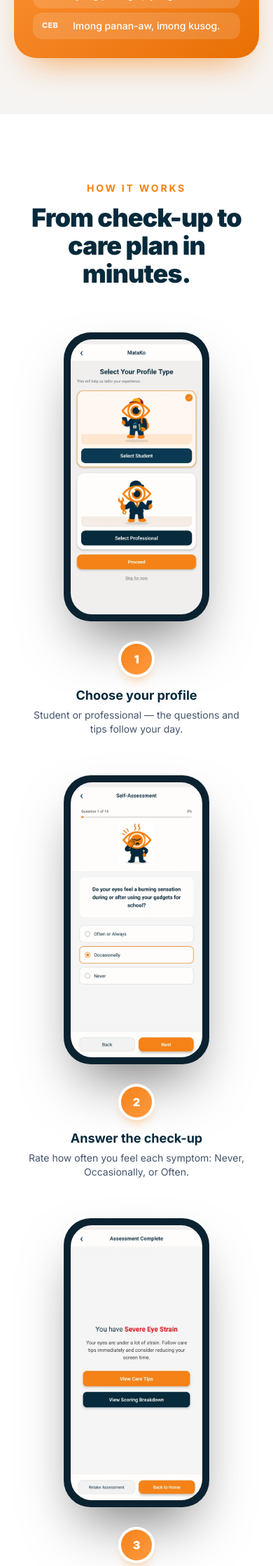
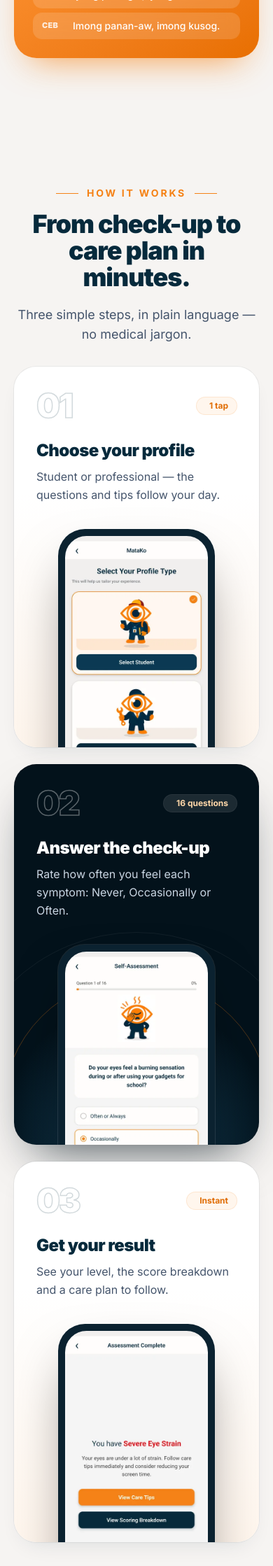
Before and after one commit to KertCainAbajo/MataKO, a Laravel app: page / in a window 390 px wide. Shown: the part 3589-5827 px from the top of the page at 70% size. Run offline with Laravel 12, Linux system fonts and the light colour scheme; data comes from the database, SQL or seed files in the repository; style sheets or scripts are compiled from the project's sources.

Commit message:
Redesign how-it-works timeline cards
Refresh the landing page steps with a connecting timeline rail, three elevated cards, and updated step details and phone previews.

```diff
--- a/backend-app/resources/views/landing.blade.php
+++ b/backend-app/resources/views/landing.blade.php
@@ -274,27 +274,50 @@
             </div>
         </section>
 
-        {{-- How it works --}}
-        <section id="how" class="relative scroll-mt-24 overflow-hidden bg-white py-24">
+        {{-- How it works: a timeline rail over three step cards, each with its screen rising from the bottom --}}
+        <section id="how" class="relative scroll-mt-24 overflow-hidden py-24">
             <div class="mx-auto max-w-6xl px-5">
-                <div class="mx-auto max-w-2xl text-center" data-reveal>
-                    <p class="text-sm font-bold tracking-[0.2em] text-brand uppercase">How it works</p>
-                    <h2 class="mt-3 text-4xl font-black tracking-tight sm:text-5xl">From check-up to care plan in minutes.</h2>
+                <div class="mx-auto max-w-3xl text-center" data-reveal>
+                    <p class="inline-flex items-center gap-3 text-sm font-bold tracking-[0.2em] text-brand uppercase"><span class="h-px w-8 bg-brand"></span>How it works<span class="h-px w-8 bg-brand"></span></p>
+                    <h2 class="mt-4 text-4xl leading-[1.05] font-black tracking-[-0.03em] sm:text-6xl">From check-up to care plan in minutes.</h2>
+                    <p class="mx-auto mt-5 max-w-xl text-lg text-slate-600">Three simple steps, in plain language — no medical jargon.</p>
                 </div>
-                <ol class="relative mt-16 grid gap-14 md:grid-cols-3">
+
+                {{-- Rail: fills from orange to navy as the section comes into view --}}
+                <div class="group relative mt-16 hidden grid-cols-3 md:grid" data-reveal aria-hidden="true">
+                    <div class="absolute top-1/2 right-[16.66%] left-[16.66%] h-1 -translate-y-1/2 rounded-full bg-navy/[0.07]"></div>
+                    <div class="absolute top-1/2 right-[16.66%] left-[16.66%] h-1 origin-left -translate-y-1/2 scale-x-0 rounded-full bg-gradient-to-r from-brand via-[#FFB067] to-navy transition-transform delay-300 duration-[1600ms] ease-out group-[.is-visible]:scale-x-100"></div>
+                    @foreach ([1, 2, 3] as $step)
+                        <div class="relative flex justify-center">
+                            <span @class(['flex h-14 w-14 items-center justify-center rounded-full text-lg font-black shadow-[0_10px_30px_-10px_rgba(6,42,60,0.45)] ring-[6px] ring-[#F6F4F2]', 'bg-gradient-to-br from-brand to-[#FF9A3D] text-white' => $step === 1, 'bg-[#03121B] text-white' => $step === 2, 'bg-white text-navy ring-offset-0' => $step === 3])>0{{ $step }}</span>
+                        </div>
+                    @endforeach
+                </div>
+
+                <ol class="mt-8 grid gap-6 md:grid-cols-3">
                     @foreach ([
-                        ['profile', 'Choose your profile', 'Student or professional — the questions and tips follow your day.'],
-                        ['question', 'Answer the check-up', 'Rate how often you feel each symptom: Never, Occasionally, or Often.'],
-                        ['result', 'Get your result', 'See your level, the score breakdown and a care plan to follow.'],
-                    ] as $index => [$image, $title, $text])
-                        <li class="relative flex flex-col items-center text-center" data-reveal @style(['transition-delay: '.($index * 120).'ms'])>
-                            <div class="w-52 transition duration-500 hover:-translate-y-2">{!! $phone($image, $title) !!}</div>
-                            @if ($index < 2)
-                                <span class="absolute top-[24.6rem] left-[calc(50%+2rem)] hidden h-0.5 w-[calc(100%-1rem)] bg-[linear-gradient(90deg,#F58216_0_8px,transparent_8px_16px)] [background-size:16px_2px] md:block" aria-hidden="true"></span>
+                        ['profile', 'Choose your profile', 'Student or professional — the questions and tips follow your day.', 'hand-left-outline', '1 tap'],
+                        ['question', 'Answer the check-up', 'Rate how often you feel each symptom: Never, Occasionally or Often.', 'list-outline', $stats['questions'].' questions'],
+                        ['result', 'Get your result', 'See your level, the score breakdown and a care plan to follow.', 'sparkles-outline', 'Instant'],
+                    ] as $index => [$image, $title, $text, $icon, $chip])
+                        @php($dark = $index === 1)
+                        <li @class(['group relative isolate flex h-[34rem] flex-col overflow-hidden rounded-[2rem] p-8 transition duration-500 hover:-translate-y-1.5', 'bg-[#03121B] text-white shadow-[0_34px_70px_-30px_rgba(3,18,27,0.75)]' => $dark, 'bg-white ring-1 ring-navy/[0.06] shadow-[0_14px_34px_-18px_rgba(6,42,60,0.16)] hover:shadow-[0_34px_64px_-28px_rgba(6,42,60,0.28)]' => ! $dark]) data-reveal @style(['transition-delay: '.($index * 120).'ms'])>
+                            @if ($dark)
+                                <div class="pointer-events-none absolute inset-0 -z-10" aria-hidden="true">
+                                    <div class="absolute inset-0 bg-[radial-gradient(ellipse_80%_55%_at_50%_100%,rgba(40,120,165,0.5),transparent_70%)]"></div>
+                                    <div class="absolute bottom-[-9rem] left-1/2 h-[24rem] w-[24rem] -translate-x-1/2 rounded-full border border-brand/30"></div>
+                                    <div class="absolute bottom-[-13rem] left-1/2 h-[32rem] w-[32rem] -translate-x-1/2 rounded-full border border-white/[0.06]"></div>
+                                </div>
+                            @else
+                                <div class="pointer-events-none absolute inset-x-0 bottom-0 -z-10 h-2/3 bg-gradient-to-t from-brand-50 to-transparent" aria-hidden="true"></div>
                             @endif
-                            <span class="relative z-10 mt-8 flex h-11 w-11 items-center justify-center rounded-full bg-gradient-to-br from-brand to-[#FF9A3D] text-base font-black text-white shadow-lg shadow-brand/40 ring-4 ring-white">{{ $index + 1 }}</span>
-                            <h3 class="mt-4 text-lg font-bold">{{ $title }}</h3>
-                            <p class="mt-1 max-w-xs text-sm text-slate-600">{{ $text }}</p>
+                            <div class="flex items-center justify-between md:justify-start">
+                                <span @class(['text-5xl leading-none font-black tracking-tighter md:hidden', 'text-transparent [-webkit-text-stroke:1.5px_rgba(255,255,255,0.35)]' => $dark, 'text-transparent [-webkit-text-stroke:1.5px_rgba(6,42,60,0.18)]' => ! $dark])>0{{ $index + 1 }}</span>
+                                <span @class(['inline-flex items-center gap-1.5 rounded-full px-3 py-1 text-xs font-bold ring-1', 'bg-white/10 text-orange-200 ring-white/15' => $dark, 'bg-brand-50 text-brand-600 ring-brand/20' => ! $dark])><ion-icon name="{{ $icon }}"></ion-icon>{{ $chip }}</span>
+                            </div>
+                            <h3 class="mt-6 text-2xl font-black tracking-tight">{{ $title }}</h3>
+                            <p @class(['mt-2 leading-relaxed', 'text-slate-300' => $dark, 'text-slate-600' => ! $dark])>{{ $text }}</p>
+                            <div class="relative mx-auto mt-9 w-56 shrink-0 transition duration-700 group-hover:-translate-y-3">{!! $phone($image, $title) !!}</div>
                         </li>
                     @endforeach
                 </ol>
```
